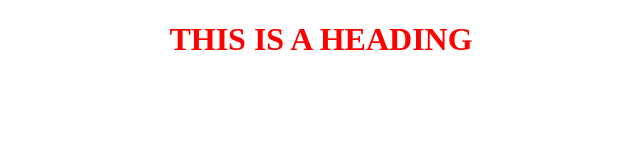
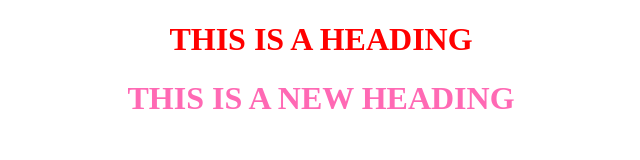
Before and after one commit to stark-18/git_demonstration, a plain HTML site: page index.html in a window 1280 px wide. Shown: the whole page, without its empty margins (319-959 px from the left). Drawn offline with Linux system fonts and the light colour scheme.

Commit message:
changes is index file

```diff
--- a/index.html
+++ b/index.html
@@ -11,6 +11,10 @@
             text-align: center;
 
         }
+        .new{
+            color: hotpink;
+            text-align: center;
+        }
     </style>
 </head>
 <body>
@@ -19,6 +23,11 @@
             THIS IS A HEADING
         </h1>
     </div>
+    <div class="new">
+        <h1>
+            THIS IS A NEW HEADING
+        </h1>
+    </div>
 
 </body>
 </html>
```
